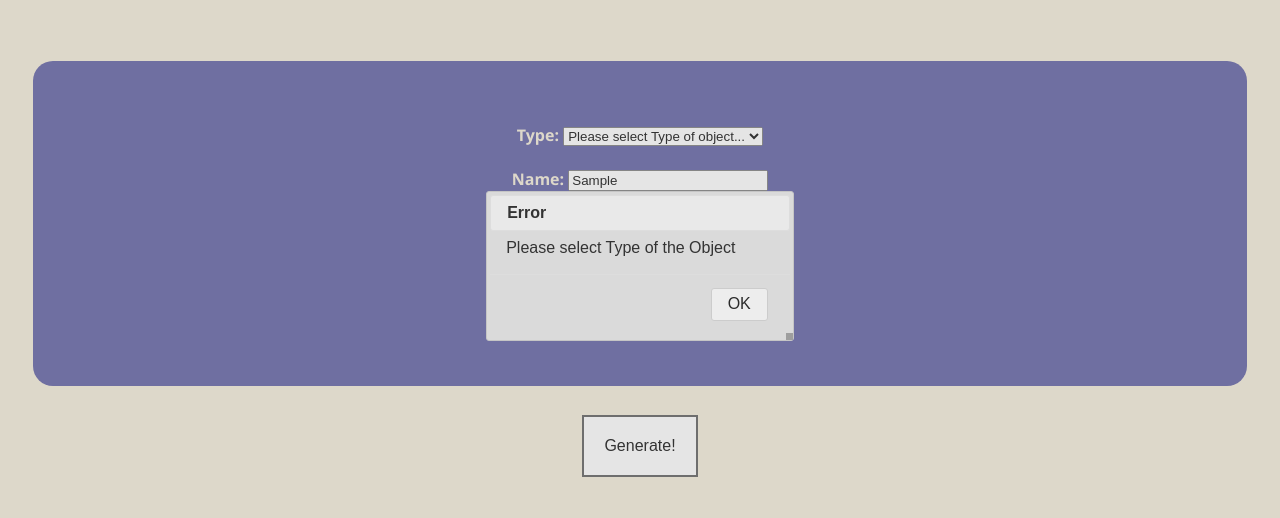
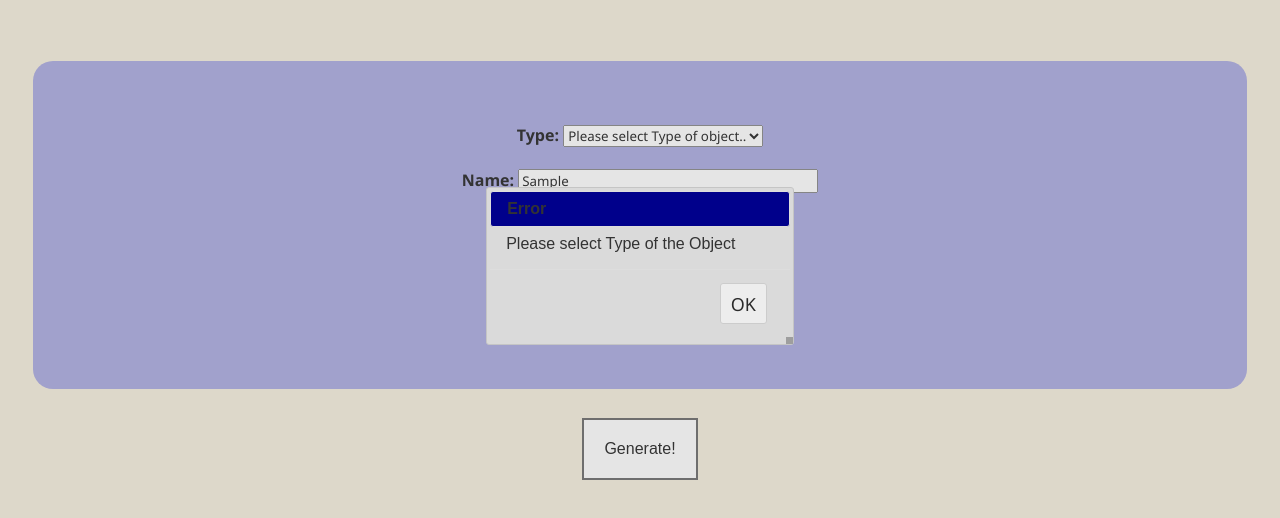
Before and after one commit to sandeep-menon/siebelOUIBoilerPlate, a plain HTML site: page index.html in a window 1280 px wide. Both pictures are taken after typing "Sample" into the empty fields and a click on the button "Generate!". Shown: the part 134-652 px from the top of the page. Drawn offline with nearby package versions, Linux system fonts and the light colour scheme; grey boxes are pictures that could not be loaded.

Commit message:
jQuery Dialog customization

```diff
--- a/style.css
+++ b/style.css
@@ -4,9 +4,9 @@ body{
 
 .form{
     text-align: center;
-    background: #56569e;
+    background: #9e9edb;
     border-radius: 20px;
-    color: #f4ecd8;
+    color: black;
     margin: 2%;
     padding: 5%;
     font-family: 'Segoe UI', Tahoma, Geneva, Verdana, sans-serif;
@@ -26,6 +26,11 @@ body{
     text-align: center;
 }
 
+#type_select{
+    font-family: 'Segoe UI', Tahoma, Geneva, Verdana, sans-serif;
+    width: 200px;
+}
+
 #form_name{
     font-family: 'Segoe UI', Tahoma, Geneva, Verdana, sans-serif;
     text-align: center;
@@ -42,8 +47,14 @@ body{
 }
 
 #name_input{
-    min-width: 200px;
+    font-family: 'Segoe UI', Tahoma, Geneva, Verdana, sans-serif;
+    min-width: 300px;
     outline: none;
+}
+
+#js_type_select{
+    font-family: 'Segoe UI', Tahoma, Geneva, Verdana, sans-serif;
+    width: 200px;
 }
 
 #btn_gen{
@@ -92,6 +103,7 @@ body{
     transition: 0s
 }
 
+/*jQuery Dialog customization*/
 .no-close .ui-dialog-titlebar-close {
     display: none;
 }
@@ -100,8 +112,13 @@ body{
     background-color: #dadada !important;
 }
 
+.ui-button{
+    font-family: 'Segoe UI', Tahoma, Geneva, Verdana, sans-serif !important;
+    font-size: 18px !important;
+    padding-left:10px !important;
+    padding-right:10px !important;
+}
 
-.ui-button .ui-corner-all .ui-widget{
-    padding-left:10px;
-    padding-right:10px;
+.ui-dialog-titlebar{
+    background: darkblue !important;
 }
```
